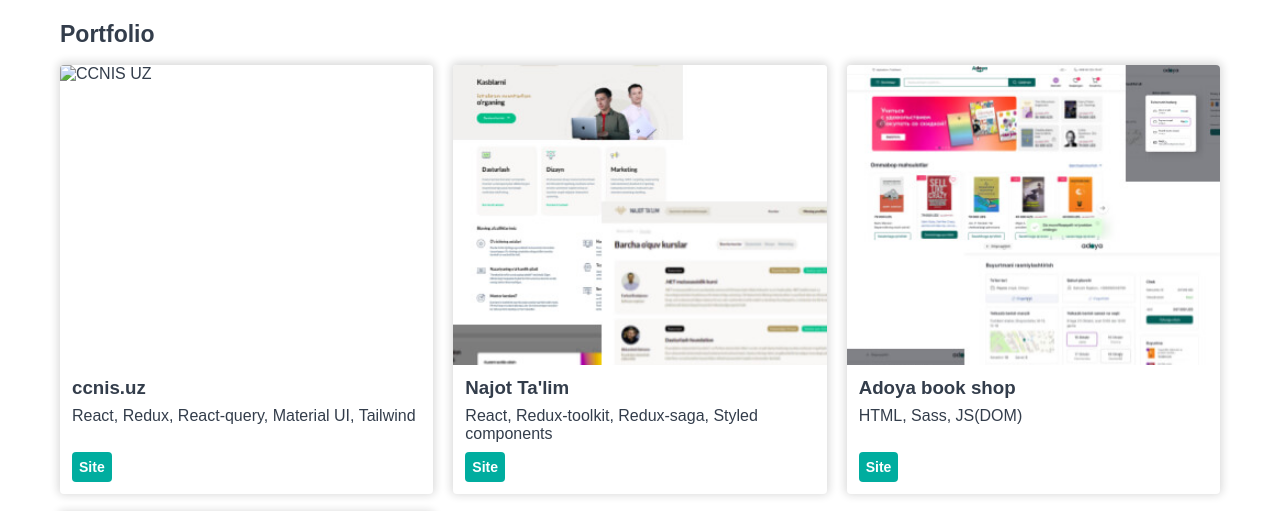
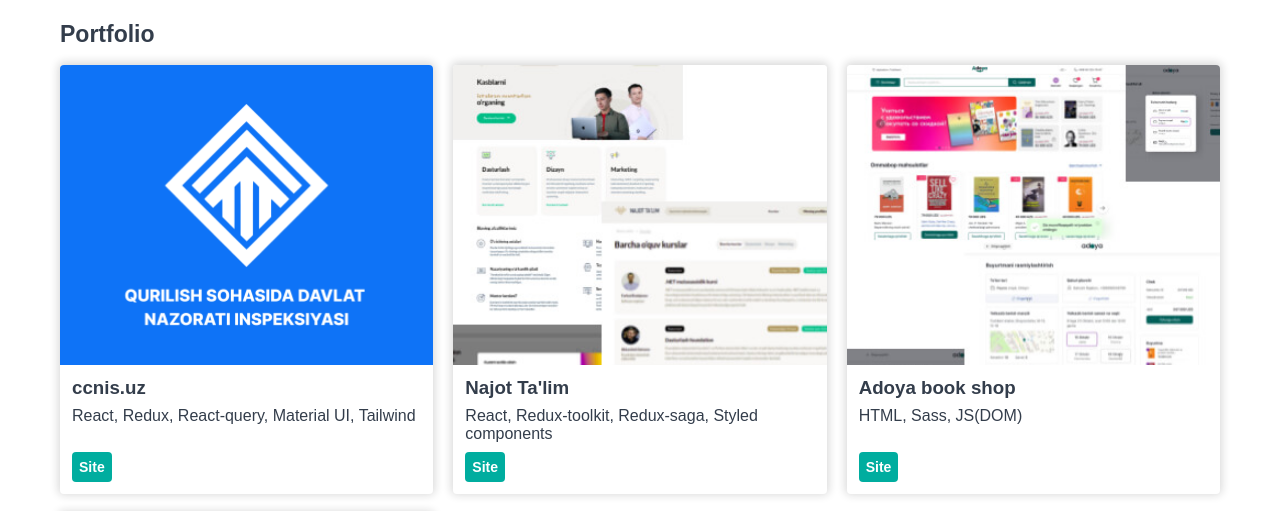
Before and after one commit to mukhammadyn/mukhammadyn-portfolio, a plain HTML site: page index.html in a window 1280 px wide. Shown: the part 222-733 px from the top of the page. Drawn offline with Linux system fonts and the light colour scheme.

Commit message:
Update index.html

```diff
--- a/index.html
+++ b/index.html
@@ -26,7 +26,7 @@
         <h2 class="visually-hidden">My projects</h2>
         <ul class="portfolio__list">
           <li class="portfolio__item">
-            <img class="portfolio__item-img" src="img/ccnis.jpg" alt="CCNIS UZ" width="340"
+            <img class="portfolio__item-img" src="img/ccnis.png" alt="CCNIS UZ" width="340"
               height="400">
             <div class="portfolio__item-content">
               <h3 class="portfolio__item-title">ccnis.uz</h3>
```
